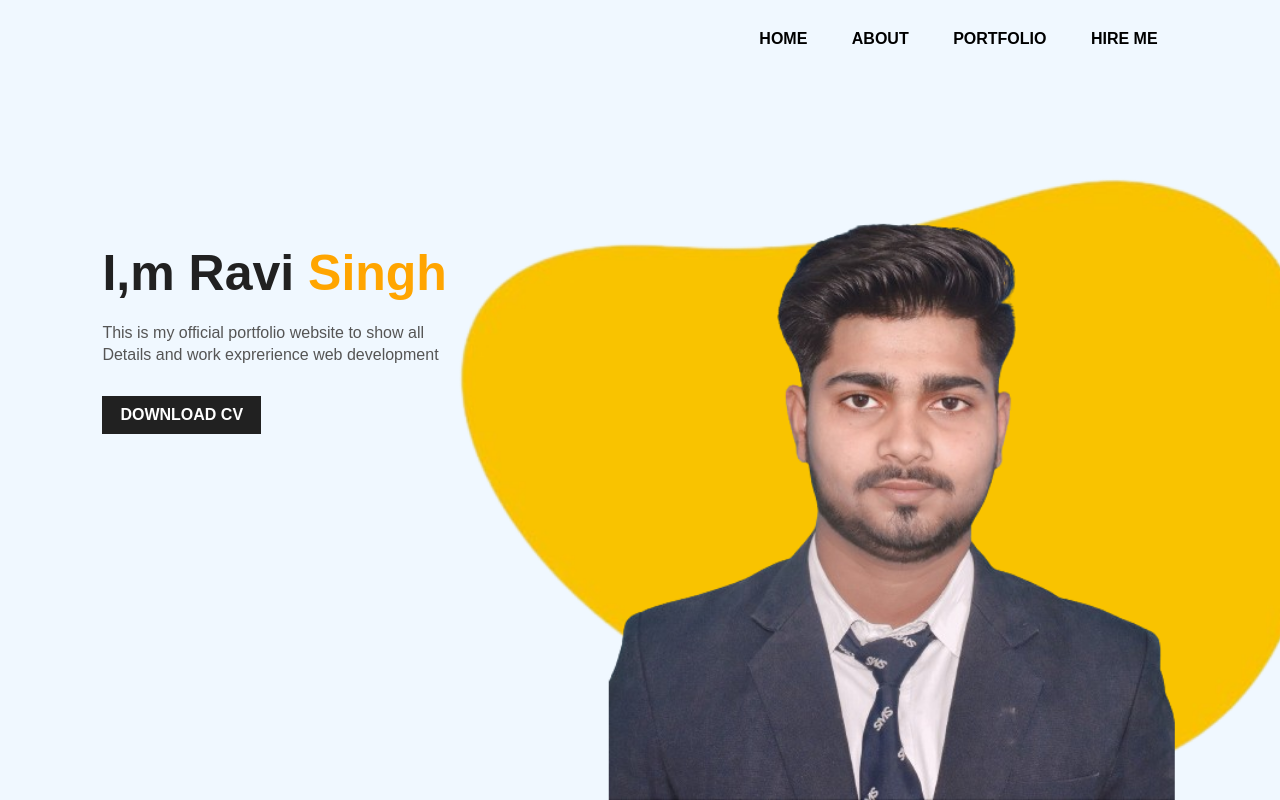
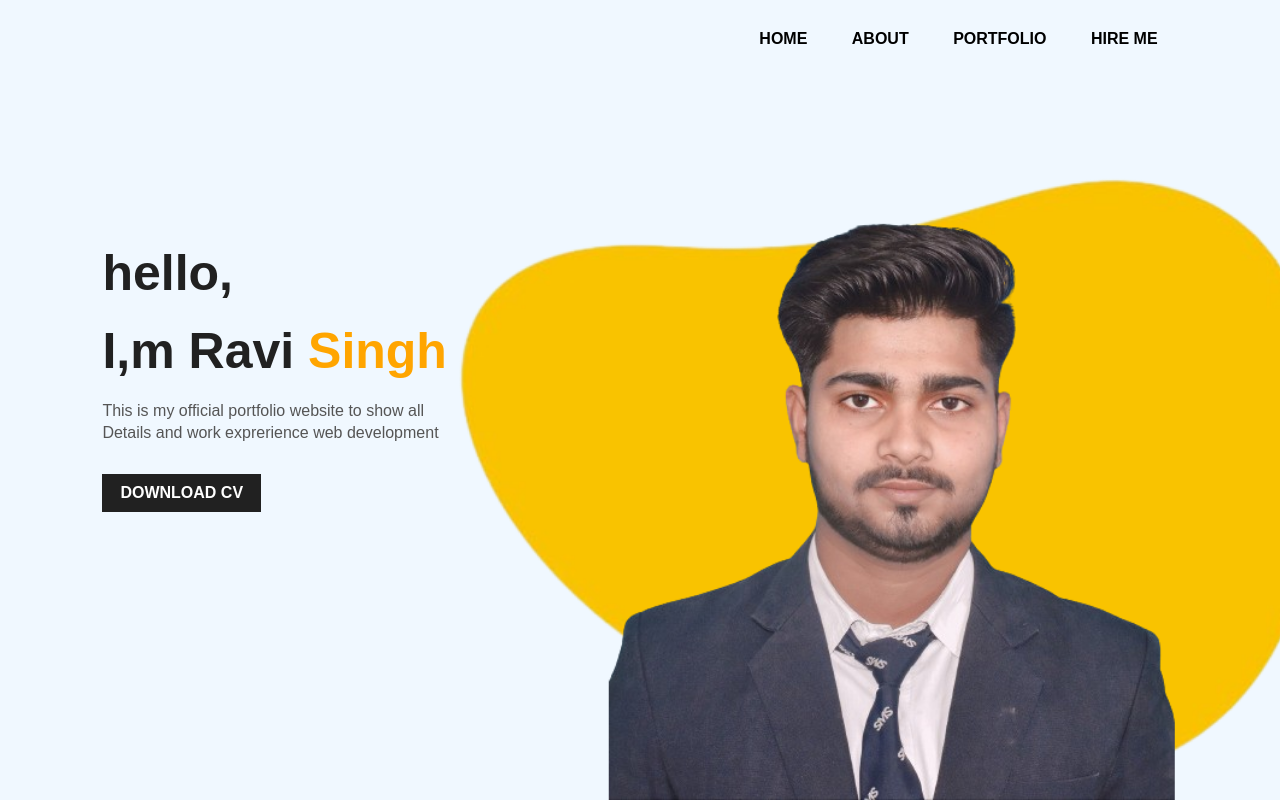
Before and after one commit to ravisingh6565/My_resume, a plain HTML site: page index.html in a window 1280 px wide. Shown: the top 800 px of the page. Drawn offline with Linux system fonts and the light colour scheme.

Commit message:
Update index.html

```diff
--- a/index.html
+++ b/index.html
@@ -18,6 +18,7 @@
             </ul>
         </nav>
         <div class="date1">
+            <h1>hello,</h1>
             <h1>I,m Ravi <span>Singh</span></h1>
             <p>This is my official portfolio website  to show all
                 <br>Details and work exprerience web development
```
